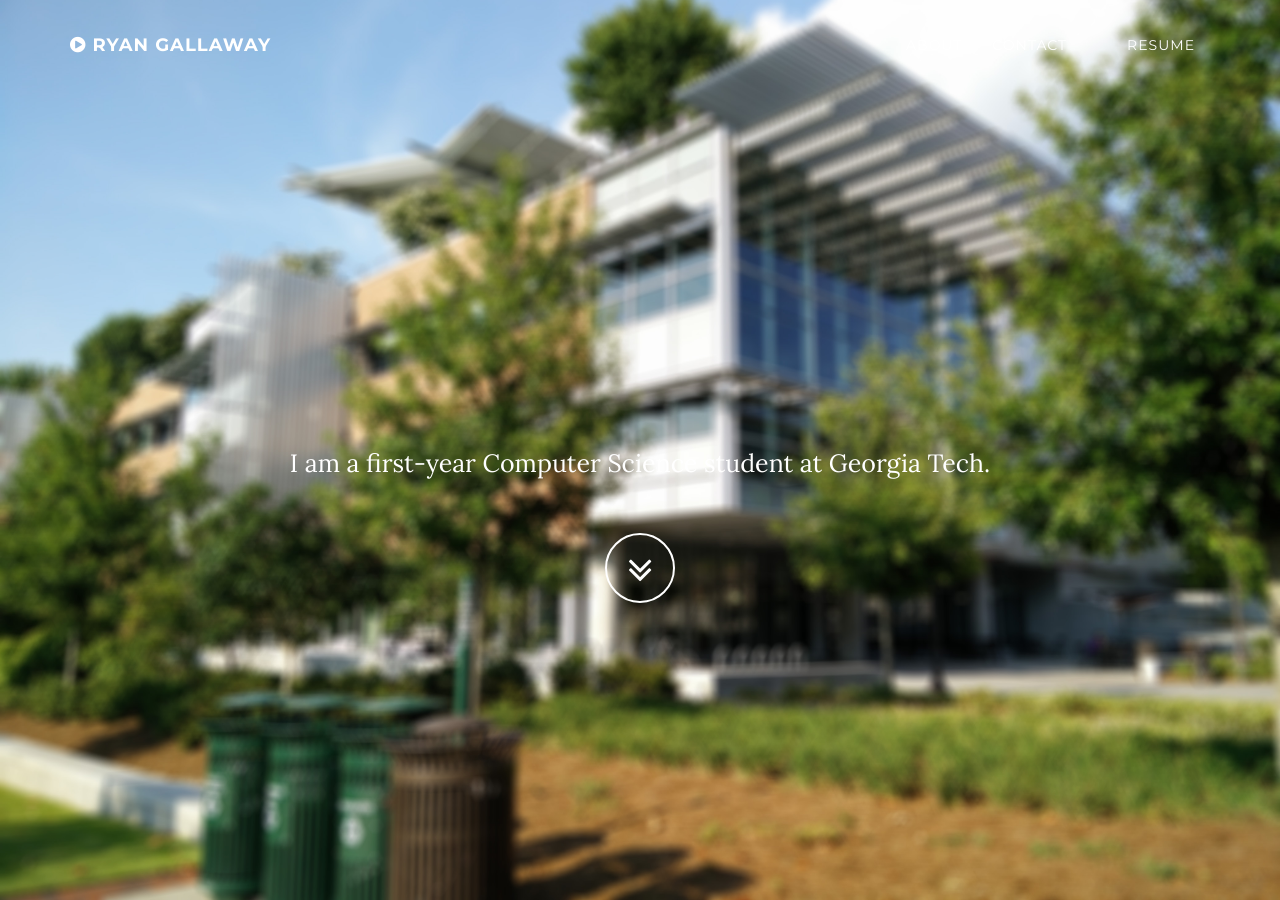
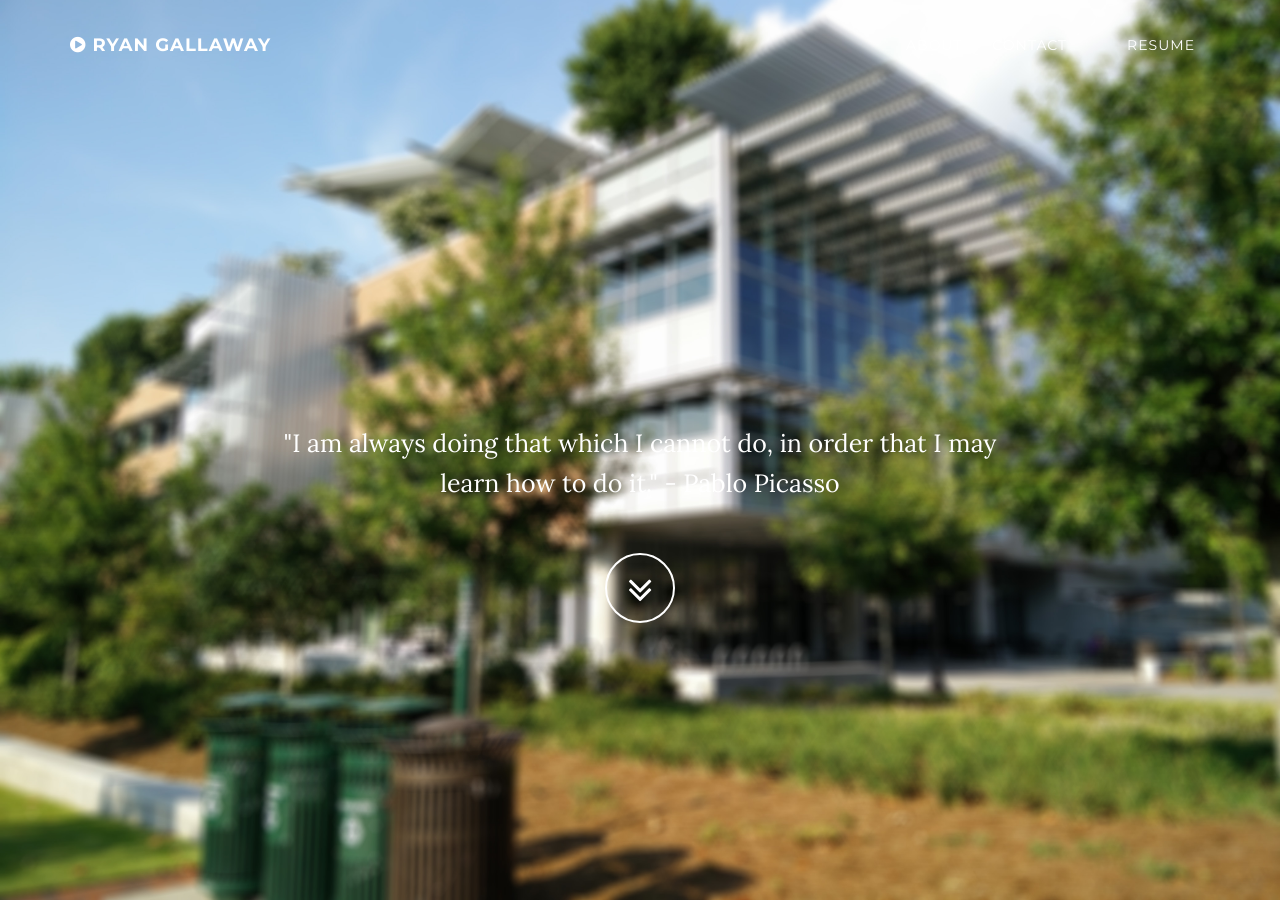
Before and after one commit to rgallaway/rgallaway.github.io, a Jekyll site: the page built from index.html, in a window 1280 px wide and 900 px high. Built offline with Jekyll 4.4.1, drawn with Linux system fonts in a browser that asks for light colours.

Commit message:
changed quote

```diff
--- a/_includes/navigation.html
+++ b/_includes/navigation.html
@@ -18,7 +18,7 @@
                         <a href="#page-top"></a>
                     </li>
 
-                    {% for page in site.pages | sort: "title" %}
+                    {% for page in site.pages %}
                     {% unless page.url == "/index.html" %}
                     <li>
                         <a class="page-scroll" href="#{{ page.title }}">{{ page.title }}</a>
--- a/index.html
+++ b/index.html
@@ -2,4 +2,5 @@
 layout: default
 title:
 ---
-I am a first-year Computer Science student at Georgia Tech.
+"I am always doing that which I cannot do, in order that I may learn how to do it."
+- Pablo Picasso
```
Also changed, not shown: img/timeline/1.jpg (deleted), img/timeline/2.jpg (deleted), img/timeline/3.jpg (deleted), img/timeline/4.jpg (deleted), img/timeline/default.jpg (deleted), img/timeline/intro-bg.jpg (deleted), img/timeline/the-end.jpg (deleted).
